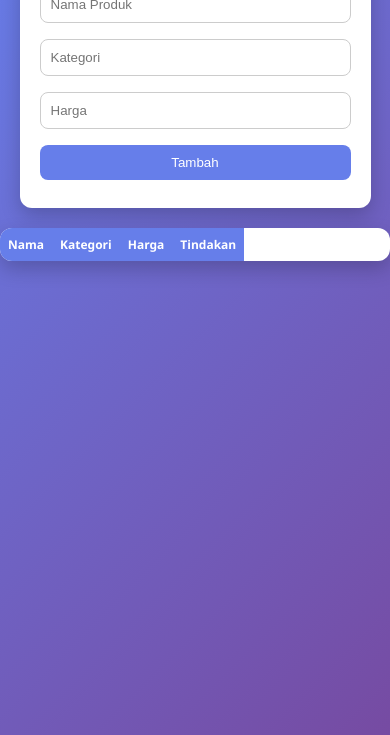
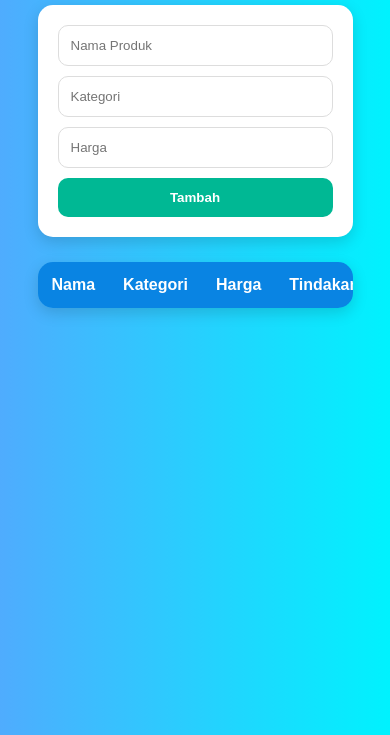
Before and after one commit to fikrisahruddin07/Sistem_Pengurusan_Produk, a website: page index.html in a window 390 px wide. Shown: the part 109-844 px from the top of the page. Drawn offline with Linux system fonts and the light colour scheme; no server answers.

Commit message:
uabh css

```diff
--- a/css/style.css
+++ b/css/style.css
@@ -7,174 +7,116 @@
 
 /* BODY */
 body {
-  font-family: 'Segoe UI', Tahoma, Geneva, Verdana, sans-serif;
-  background: linear-gradient(135deg, #667eea, #764ba2);
+  font-family: Arial, sans-serif;
+  background: linear-gradient(to right, #4facfe, #00f2fe);
   min-height: 100vh;
-  display: flex;
-  flex-direction: column;
-  align-items: center;
+  padding: 20px;
 }
 
 /* TITLE */
 h1 {
-  margin-top: 20px;
+  text-align: center;
   color: white;
+  margin-bottom: 20px;
   font-size: 2rem;
-  letter-spacing: 1px;
 }
 
-/* FORM CONTAINER */
+/* FORM */
 form {
+  width: 90%;
+  max-width: 700px;
+  margin: auto;
   background: white;
   padding: 20px;
-  margin-top: 20px;
-  border-radius: 12px;
-  box-shadow: 0 8px 20px rgba(0,0,0,0.2);
+  border-radius: 15px;
+  display: flex;
+  gap: 10px;
+  flex-wrap: wrap;
+  box-shadow: 0 5px 15px rgba(0,0,0,0.15);
 }
 
 /* INPUT */
 form input {
-  padding: 10px;
-  margin: 5px;
-  border-radius: 8px;
-  border: 1px solid #ccc;
-  outline: none;
-  transition: 0.3s;
+  flex: 1;
+  min-width: 150px;
+  padding: 12px;
+  border: 1px solid #ddd;
+  border-radius: 10px;
 }
 
-form input:focus {
-  border-color: #667eea;
-  box-shadow: 0 0 5px rgba(102,126,234,0.5);
-}
-
-/* BUTTON TAMBAH */
+/* BUTTON */
 form button {
-  padding: 10px 15px;
+  padding: 12px 18px;
   border: none;
-  border-radius: 8px;
-  background: #667eea;
+  border-radius: 10px;
+  background: #00b894;
   color: white;
   cursor: pointer;
-  transition: 0.3s;
+  font-weight: bold;
 }
 
 form button:hover {
-  background: #5a67d8;
+  background: #019875;
 }
 
-/* TABLE CONTAINER */
+/* TABLE */
 table {
   width: 90%;
-  max-width: 800px;
-  margin-top: 20px;
+  max-width: 900px;
+  margin: 25px auto;
   border-collapse: collapse;
   background: white;
-  border-radius: 12px;
+  border-radius: 15px;
   overflow: hidden;
-  box-shadow: 0 8px 20px rgba(0,0,0,0.2);
+  box-shadow: 0 5px 15px rgba(0,0,0,0.15);
 }
 
-/* TABLE HEADER */
+/* HEADER */
 th {
-  background: #667eea;
+  background: #0984e3;
   color: white;
-  padding: 12px;
+  padding: 14px;
 }
 
-/* TABLE DATA */
+/* DATA */
 td {
   padding: 12px;
   text-align: center;
+  border-bottom: 1px solid #eee;
 }
 
-/* ROW STRIPES */
-tr:nth-child(even) {
-  background: #f9f9f9;
+/* HOVER */
+tr:hover {
+  background: #f1f9ff;
 }
 
-/* HOVER EFFECT */
-tr:hover {
-  background: #eef1ff;
-}
-
-/* BUTTON DELETE */
+/* DELETE BUTTON */
 td button {
-  background: #e53e3e;
-  padding: 6px 12px;
-  border-radius: 6px;
+  background: #d63031;
+  color: white;
+  border: none;
+  padding: 7px 12px;
+  border-radius: 8px;
+  cursor: pointer;
 }
 
 td button:hover {
-  background: #c53030;
+  background: #b71c1c;
 }
 
 /* RESPONSIVE */
 @media (max-width: 600px) {
   form {
-    display: flex;
     flex-direction: column;
   }
 
-  form input, form button {
+  form input,
+  form button {
     width: 100%;
   }
 
   table {
-    font-size: 0.9rem;
+    display: block;
+    overflow-x: auto;
   }
 }
-
-/* TABLE RESPONSIVE (SCROLL) */
-@media (max-width: 768px) {
-  table {
-    display: block;
-    overflow-x: auto;
-    white-space: nowrap;
-  }
-}
-
-/* MOBILE DESIGN */
-@media (max-width: 600px) {
-
-  h1 {
-    font-size: 1.5rem;
-    text-align: center;
-  }
-
-  form {
-    width: 90%;
-    display: flex;
-    flex-direction: column;
-  }
-
-  form input, form button {
-    width: 100%;
-    margin: 8px 0;
-  }
-
-  table {
-    width: 100%;
-    font-size: 0.85rem;
-  }
-
-  th, td {
-    padding: 8px;
-  }
-}
-
-/* EXTRA SMALL DEVICE */
-@media (max-width: 400px) {
-
-  h1 {
-    font-size: 1.2rem;
-  }
-
-  table {
-    font-size: 0.75rem;
-  }
-
-  td button {
-    padding: 5px 8px;
-    font-size: 0.7rem;
-  }
-}
--- a/index.html
+++ b/index.html
@@ -2,6 +2,7 @@
 <html lang="ms">
 <head>
   <meta charset="UTF-8">
+   <meta name="viewport" content="width=device-width, initial-scale=1.0">
   <title>Sistem Pengurusan Produk</title>
   <link rel="stylesheet" href="css/style.css">
 </head>
```
Also changed, not shown: cypress/e2e/booking.cy.js (+27 -5 lines).
